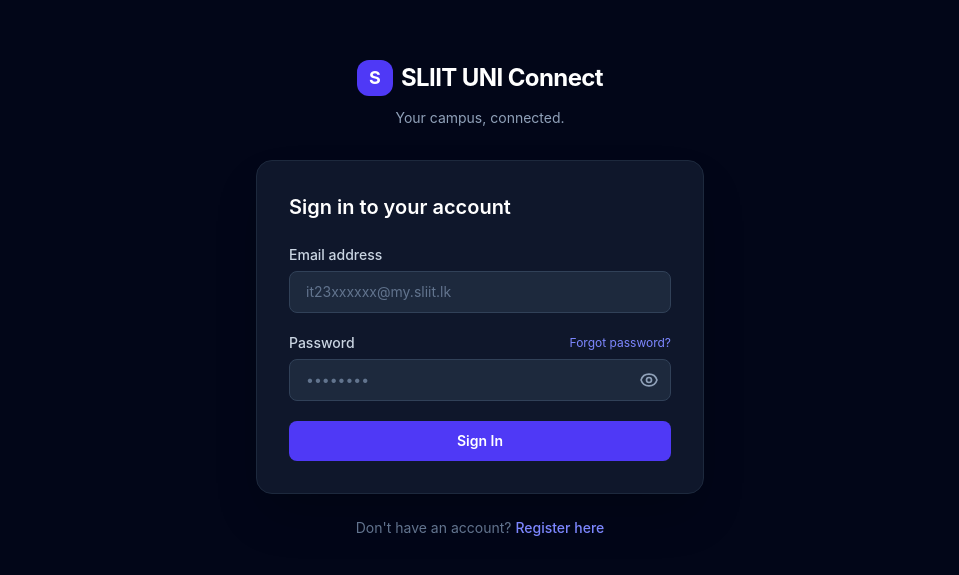
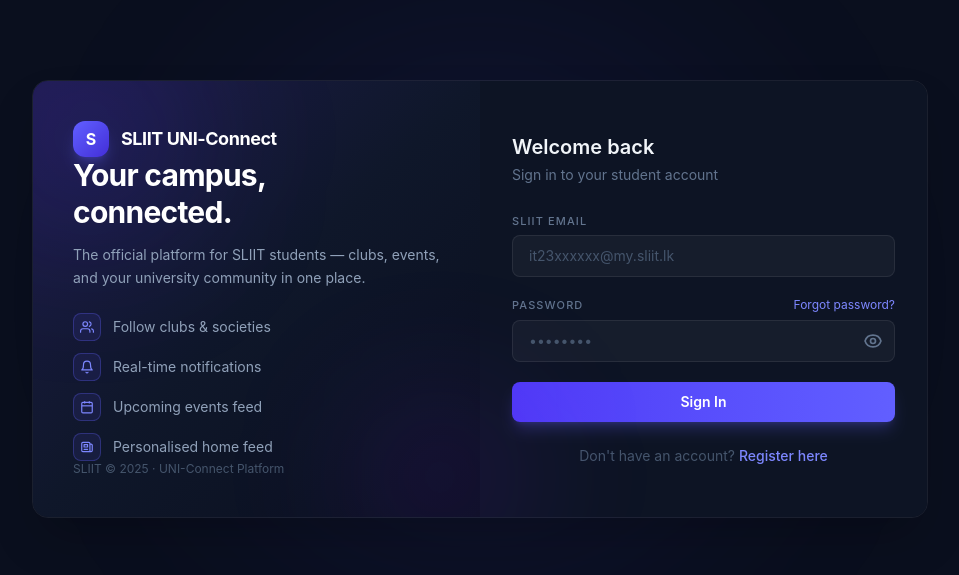
Before and after one commit to dayanwrathnayake/sliit-uni-connect, a React (Vite) app in the folder frontend/: page /login in a window 1280 px wide. Shown: the part 101-676 px from the top of the page, without its empty margins (160-1119 px from the left). Built offline with nearby package versions, Linux system fonts and the light colour scheme.

Commit message:
improve the login page UI

```diff
--- a/frontend/package.json
+++ b/frontend/package.json
@@ -10,13 +10,16 @@
     "preview": "vite preview"
   },
   "dependencies": {
+    "@react-three/fiber": "^9.5.0",
     "@stomp/stompjs": "^7.3.0",
     "axios": "^1.14.0",
+    "framer-motion": "^12.38.0",
     "react": "^19.2.4",
     "react-dom": "^19.2.4",
     "react-hook-form": "^7.72.0",
     "react-router-dom": "^7.13.2",
     "sockjs-client": "^1.6.1",
+    "three": "^0.183.2",
     "zustand": "^5.0.12"
   },
   "devDependencies": {
--- a/frontend/src/pages/LoginPage.jsx
+++ b/frontend/src/pages/LoginPage.jsx
@@ -4,7 +4,7 @@
 import { useAuth } from '../hooks/useAuth';
 import { useAuthStore } from '../store/authStore';
 
-// ── Inline eye icons (no icon library needed) ────────────────────────────
+// ── Inline icons ──────────────────────────────────────────────────────────
 function EyeIcon() {
   return (
     <svg xmlns="http://www.w3.org/2000/svg" className="h-5 w-5" fill="none" viewBox="0 0 24 24" stroke="currentColor" strokeWidth={2}>
@@ -22,13 +22,55 @@
   );
 }
 
-// ── Spinner ───────────────────────────────────────────────────────────────
 function Spinner() {
   return (
     <div className="h-5 w-5 animate-spin rounded-full border-2 border-white border-t-transparent" />
   );
 }
 
+// ── Feature item for left panel ───────────────────────────────────────────
+function Feature({ icon, text }) {
+  return (
+    <div className="flex items-center gap-3">
+      <div className="flex h-7 w-7 shrink-0 items-center justify-center rounded-lg border border-indigo-500/30 bg-indigo-500/10">
+        {icon}
+      </div>
+      <span className="text-sm text-slate-400">{text}</span>
+    </div>
+  );
+}
+
+// ── SVG icons for features ────────────────────────────────────────────────
+const IconUsers = (
+  <svg className="h-3.5 w-3.5 text-indigo-400" fill="none" viewBox="0 0 24 24" stroke="currentColor" strokeWidth={2}>
+    <path strokeLinecap="round" strokeLinejoin="round" d="M17 21v-2a4 4 0 00-4-4H5a4 4 0 00-4 4v2" />
+    <circle cx="9" cy="7" r="4" />
+    <path strokeLinecap="round" strokeLinejoin="round" d="M23 21v-2a4 4 0 00-3-3.87M16 3.13a4 4 0 010 7.75" />
+  </svg>
+);
+
+const IconBell = (
+  <svg className="h-3.5 w-3.5 text-indigo-400" fill="none" viewBox="0 0 24 24" stroke="currentColor" strokeWidth={2}>
+    <path strokeLinecap="round" strokeLinejoin="round" d="M18 8A6 6 0 006 8c0 7-3 9-3 9h18s-3-2-3-9M13.73 21a2 2 0 01-3.46 0" />
+  </svg>
+);
+
+const IconCalendar = (
+  <svg className="h-3.5 w-3.5 text-indigo-400" fill="none" viewBox="0 0 24 24" stroke="currentColor" strokeWidth={2}>
+    <rect x="3" y="4" width="18" height="18" rx="2" ry="2" />
+    <line x1="16" y1="2" x2="16" y2="6" />
+    <line x1="8" y1="2" x2="8" y2="6" />
+    <line x1="3" y1="10" x2="21" y2="10" />
+  </svg>
+);
+
+const IconFeed = (
+  <svg className="h-3.5 w-3.5 text-indigo-400" fill="none" viewBox="0 0 24 24" stroke="currentColor" strokeWidth={2}>
+    <path strokeLinecap="round" strokeLinejoin="round" d="M19 20H5a2 2 0 01-2-2V6a2 2 0 012-2h10a2 2 0 012 2v1m2 13a2 2 0 01-2-2V7m2 13a2 2 0 002-2V9a2 2 0 00-2-2h-2m-4-3H9M7 16h6M7 8h6v4H7V8z" />
+  </svg>
+);
+
+// ── Main component ────────────────────────────────────────────────────────
 export default function LoginPage() {
   const { login, isLoading } = useAuth();
   const { isAuthenticated } = useAuthStore();
@@ -61,38 +103,82 @@
   };
 
   return (
-    <div className="min-h-screen flex items-center justify-center bg-slate-950 px-4 py-12">
-      <div className="w-full max-w-md">
-        {/* ── Logo / Header ── */}
-        <div className="mb-8 text-center">
-          <div className="inline-flex items-center gap-2 mb-3">
-            <div className="h-9 w-9 rounded-xl bg-indigo-600 flex items-center justify-center">
-              <span className="text-white font-bold text-lg">S</span>
-            </div>
-            <span className="text-2xl font-bold text-white tracking-tight">
-              SLIIT UNI Connect
-            </span>
-          </div>
-          <p className="text-slate-400 text-sm">Your campus, connected.</p>
+    <div className="min-h-screen flex items-center justify-center bg-[#0a0f1e] px-4 py-12">
+      {/* Ambient glow behind the card */}
+      <div className="pointer-events-none absolute inset-0 flex items-center justify-center">
+        <div className="h-[500px] w-[500px] rounded-full bg-indigo-600/10 blur-[120px]" />
       </div>
 
-        {/* ── Card ── */}
-        <div className="bg-slate-900 border border-slate-800 rounded-2xl shadow-2xl p-8">
-          <h1 className="text-xl font-semibold text-white mb-6">Sign in to your account</h1>
+      <div className="relative w-full max-w-4xl">
+        {/* ── Split card ── */}
+        <div className="overflow-hidden rounded-2xl border border-white/[0.07] shadow-2xl md:grid md:grid-cols-2">
+
+          {/* ── LEFT PANEL ── */}
+          <div className="relative hidden flex-col justify-between bg-gradient-to-br from-[#1e1b4b] via-[#0f172a] to-[#0a0f1e] p-10 md:flex">
+            {/* Corner glows */}
+            <div className="pointer-events-none absolute -left-10 -top-10 h-48 w-48 rounded-full bg-indigo-600/20 blur-[80px]" />
+            <div className="pointer-events-none absolute -bottom-10 -right-10 h-40 w-40 rounded-full bg-violet-600/15 blur-[70px]" />
+
+            {/* Logo */}
+            <div className="relative flex items-center gap-3">
+              <div className="flex h-9 w-9 items-center justify-center rounded-xl bg-gradient-to-br from-indigo-500 to-indigo-700 shadow-lg shadow-indigo-500/30">
+                <span className="text-base font-bold text-white">S</span>
+              </div>
+              <span className="text-lg font-bold tracking-tight text-white">SLIIT UNI-Connect</span>
+            </div>
+
+            {/* Heading + features */}
+            <div className="relative space-y-6">
+              <div>
+                <h2 className="mb-3 text-3xl font-bold leading-tight tracking-tight text-white">
+                  Your campus,<br />connected.
+                </h2>
+                <p className="text-sm leading-relaxed text-slate-400">
+                  The official platform for SLIIT students — clubs, events, and your university community in one place.
+                </p>
+              </div>
+              <div className="space-y-3">
+                <Feature icon={IconUsers} text="Follow clubs & societies" />
+                <Feature icon={IconBell} text="Real-time notifications" />
+                <Feature icon={IconCalendar} text="Upcoming events feed" />
+                <Feature icon={IconFeed} text="Personalised home feed" />
+              </div>
+            </div>
+
+            {/* Footer */}
+            <p className="relative text-xs text-slate-600">SLIIT © 2025 · UNI-Connect Platform</p>
+          </div>
+
+          {/* ── RIGHT PANEL (form) ── */}
+          <div className="flex flex-col justify-center bg-[#0d1424] px-8 py-10">
+
+            {/* Mobile-only logo */}
+            <div className="mb-8 flex items-center gap-2 md:hidden">
+              <div className="flex h-8 w-8 items-center justify-center rounded-xl bg-gradient-to-br from-indigo-500 to-indigo-700">
+                <span className="text-sm font-bold text-white">S</span>
+              </div>
+              <span className="text-base font-bold text-white">SLIIT UNI-Connect</span>
+            </div>
+
+            <div className="mb-7">
+              <h1 className="text-xl font-semibold text-slate-100">Welcome back</h1>
+              <p className="mt-1 text-sm text-slate-500">Sign in to your student account</p>
+            </div>
 
             <form onSubmit={handleSubmit(onSubmit)} noValidate className="space-y-5">
+
               {/* Email */}
               <div>
-              <label className="block text-sm font-medium text-slate-300 mb-1.5" htmlFor="login-email">
-                Email address
+                <label className="mb-1.5 block text-[11px] font-medium uppercase tracking-widest text-slate-500" htmlFor="login-email">
+                  SLIIT Email
                 </label>
                 <input
                   id="login-email"
                   type="email"
                   autoComplete="email"
                   placeholder="it23xxxxxx@my.sliit.lk"
-                className={`w-full rounded-lg bg-slate-800 border px-4 py-2.5 text-white placeholder-slate-500 text-sm focus:outline-none focus:ring-2 focus:ring-indigo-500 transition ${
-                  errors.email ? 'border-red-500' : 'border-slate-700'
+                  className={`w-full rounded-lg border bg-white/[0.04] px-4 py-2.5 text-sm text-slate-200 placeholder-slate-600 transition focus:outline-none focus:ring-2 focus:ring-indigo-500 ${
+                    errors.email ? 'border-red-500/60' : 'border-white/[0.08] focus:border-indigo-500/50'
                   }`}
                   {...register('email', {
                     required: 'Email is required',
@@ -109,13 +195,13 @@
 
               {/* Password */}
               <div>
-              <div className="flex items-center justify-between mb-1.5">
-                <label className="block text-sm font-medium text-slate-300" htmlFor="login-password">
+                <div className="mb-1.5 flex items-center justify-between">
+                  <label className="block text-[11px] font-medium uppercase tracking-widest text-slate-500" htmlFor="login-password">
                     Password
                   </label>
                   <button
                     type="button"
-                  className="text-xs text-indigo-400 hover:text-indigo-300 transition"
+                    className="text-xs text-indigo-400 transition hover:text-indigo-300"
                   >
                     Forgot password?
                   </button>
@@ -126,15 +212,15 @@
                     type={showPassword ? 'text' : 'password'}
                     autoComplete="current-password"
                     placeholder="••••••••"
-                  className={`w-full rounded-lg bg-slate-800 border px-4 py-2.5 pr-11 text-white placeholder-slate-500 text-sm focus:outline-none focus:ring-2 focus:ring-indigo-500 transition ${
-                    errors.password ? 'border-red-500' : 'border-slate-700'
+                    className={`w-full rounded-lg border bg-white/[0.04] px-4 py-2.5 pr-11 text-sm text-slate-200 placeholder-slate-600 transition focus:outline-none focus:ring-2 focus:ring-indigo-500 ${
+                      errors.password ? 'border-red-500/60' : 'border-white/[0.08] focus:border-indigo-500/50'
                     }`}
                     {...register('password', { required: 'Password is required' })}
                   />
                   <button
                     type="button"
                     onClick={() => setShowPassword((v) => !v)}
-                  className="absolute right-3 top-1/2 -translate-y-1/2 text-slate-400 hover:text-slate-200 transition"
+                    className="absolute right-3 top-1/2 -translate-y-1/2 text-slate-500 transition hover:text-slate-300"
                     tabIndex={-1}
                     aria-label={showPassword ? 'Hide password' : 'Show password'}
                   >
@@ -148,7 +234,7 @@
 
               {/* API error */}
               {apiError && (
-              <div className="rounded-lg bg-red-500/10 border border-red-500/20 px-4 py-3">
+                <div className="rounded-lg border border-red-500/20 bg-red-500/10 px-4 py-3">
                   <p className="text-sm text-red-400">{apiError}</p>
                 </div>
               )}
@@ -157,21 +243,22 @@
               <button
                 type="submit"
                 disabled={isSubmitting}
-              className="w-full flex items-center justify-center gap-2 rounded-lg bg-indigo-600 hover:bg-indigo-500 disabled:opacity-60 disabled:cursor-not-allowed text-white font-semibold py-2.5 text-sm transition-all duration-150 focus:outline-none focus:ring-2 focus:ring-indigo-500 focus:ring-offset-2 focus:ring-offset-slate-900"
+                className="w-full flex items-center justify-center gap-2 rounded-lg bg-gradient-to-r from-indigo-600 to-indigo-500 py-2.5 text-sm font-semibold text-white shadow-lg shadow-indigo-500/25 transition-all duration-150 hover:from-indigo-500 hover:to-indigo-400 focus:outline-none focus:ring-2 focus:ring-indigo-500 focus:ring-offset-2 focus:ring-offset-[#0d1424] disabled:cursor-not-allowed disabled:opacity-60"
               >
                 {isSubmitting ? <><Spinner /> Signing in…</> : 'Sign In'}
               </button>
             </form>
-        </div>
 
-        {/* ── Footer link ── */}
-        <p className="mt-6 text-center text-sm text-slate-500">
+            {/* Register link */}
+            <p className="mt-6 text-center text-sm text-slate-600">
               Don't have an account?{' '}
-          <Link to="/register" className="text-indigo-400 hover:text-indigo-300 font-medium transition">
+              <Link to="/register" className="font-medium text-indigo-400 transition hover:text-indigo-300">
                 Register here
               </Link>
             </p>
           </div>
         </div>
+      </div>
+    </div>
   );
 }
```
Also changed, not shown: 1 other file (tests, documents, lock files or other folders). Lines whose indentation alone changed are shown as unchanged.
